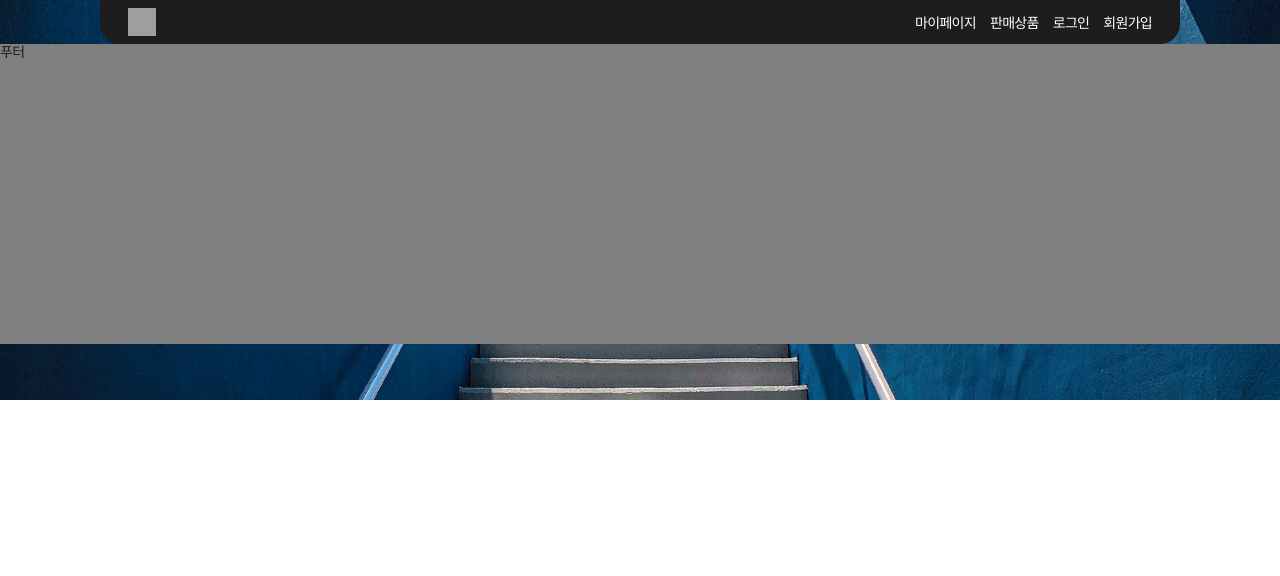
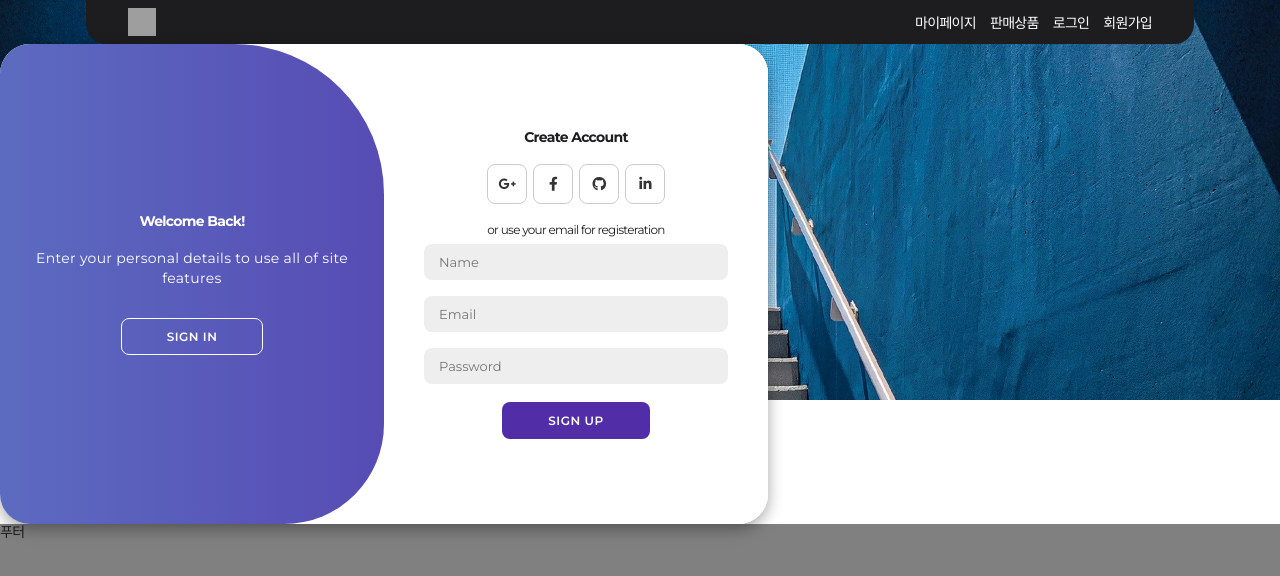
Before and after one commit to HJ-dp/adhd, a Vue app: page /login in a window 1280 px wide. Shown: the top 576 px of the page. Built offline with nearby package versions, Linux system fonts and the light colour scheme; grey boxes are pictures that could not be loaded.

Commit message:
Add : Login # 1

```diff
--- a/src/App.vue
+++ b/src/App.vue
@@ -12,6 +12,7 @@ import theFooter from './components/common/Footer.vue'
 </script>
 
 <style scoped>
+
 .main-container{
   display: flex;
   flex-direction: column;
@@ -19,8 +20,7 @@ import theFooter from './components/common/Footer.vue'
   height: 100%;
 }
 .main-c {
-  margin-top: 356px;
-
+  /* margin-top: 356px; */
   min-height: calc(100vh - 700px);
 }
 </style>
--- a/src/components/common/GNB.vue
+++ b/src/components/common/GNB.vue
@@ -5,11 +5,12 @@
                 <img src="../../assets/Symbol_mono_Dinos Gold.png" alt="">
             </div>
             <div class="global-nav-items">
-            <a href="" class="global-nav-item">마이페이지</a>
-            <a href="" class="global-nav-item">판매상품</a>
-            <a href="" class="global-nav-item">로그인</a>
-            <a href="" class="global-nav-item">회원가입</a>
-        </div>
+                <a href="" class="global-nav-item">마이페이지</a>
+                <a href="" class="global-nav-item">판매상품</a>
+                <!-- <a href="" class="global-nav-item">로그인</a> -->
+                <router-link to="/login">로그인</router-link>
+                <a href="" class="global-nav-item">회원가입</a>
+            </div>
         </nav>
         <div class="title-banner-container">
         </div>
@@ -18,15 +19,15 @@
 
 <script setup>
 
+
 </script>
 
 <style scoped>
-
 /* 전체 */
-.header-container{
+.header-container {
     width: 100%;
     height: 44px;
-    position: relative;
+    /* position: relative; */
 }
 
 /* 상단 네비 */
@@ -35,11 +36,11 @@
     max-width: 1024px;
     width: 80%;
     height: 100%;
-    background-color: rgb(29,29,31);
+    background-color: rgb(29, 29, 31);
     border-bottom-left-radius: 20px;
     border-bottom-right-radius: 20px;
-    padding: 0 2em;
-    color : white;
+    padding: 0 3em;
+    color: white;
     display: flex;
     justify-content: space-between;
     align-items: center;
@@ -47,18 +48,21 @@
 
 .global-nav-items {
     display: flex;
-    gap:1em;
+    gap: 1em;
 }
+
 .logo {
     background-image: url(../../assets/Symbol_Home.png);
     height: 2em;
     width: 2em;
 }
 
-.logo > img{
+.logo>img {
     width: 100%;
     height: 100%;
 }
+
+
 /* 헤더 배너 */
 .title-banner-container {
     background-image: url(/titlebanner.jpg);
@@ -73,6 +77,4 @@
     z-index: -1;
 }
 
-
-
 </style>
--- /dev/null
+++ b/src/components/user/regist.vue
@@ -0,0 +1,270 @@
+<template>
+    <div :class="{'container':true, 'active':toggle}" id="container">
+        <link rel="stylesheet" href="https://cdnjs.cloudflare.com/ajax/libs/font-awesome/6.4.2/css/all.min.css">
+        <div class="form-container sign-up">
+            <form>
+                <h1>Create Account</h1>
+                <div class="social-icons">
+                    <a href="#" class="icon"><i class="fa-brands fa-google-plus-g"></i></a>
+                    <a href="#" class="icon"><i class="fa-brands fa-facebook-f"></i></a>
+                    <a href="#" class="icon"><i class="fa-brands fa-github"></i></a>
+                    <a href="#" class="icon"><i class="fa-brands fa-linkedin-in"></i></a>
+                </div>
+                <span>or use your email for registeration</span>
+                <input type="text" placeholder="Name">
+                <input type="email" placeholder="Email">
+                <input type="password" placeholder="Password">
+                <button>Sign Up</button>
+            </form>
+        </div>
+        <div class="form-container sign-in">
+            <form>
+                <h1>Sign In</h1>
+                <div class="social-icons">
+                    <a href="#" class="icon"><i class="fa-brands fa-google-plus-g"></i></a>
+                    <a href="#" class="icon"><i class="fa-brands fa-facebook-f"></i></a>
+                    <a href="#" class="icon"><i class="fa-brands fa-github"></i></a>
+                    <a href="#" class="icon"><i class="fa-brands fa-linkedin-in"></i></a>
+                </div>
+                <span>or use your email password</span>
+                <input type="email" placeholder="Email">
+                <input type="password" placeholder="Password">
+                <a href="#">Forget Your Password?</a>
+                <button>Sign In</button>
+            </form>
+        </div>
+        <div class="toggle-container">
+            <div class="toggle">
+                <div class="toggle-panel toggle-left">
+                    <h1>Welcome Back!</h1>
+                    <p>Enter your personal details to use all of site features</p>
+                    <button @click="toggle = !toggle" class="hidden" id="login">Sign In</button>
+                </div>
+                <div class="toggle-panel toggle-right">
+                    <h1>Hello, Friend!</h1>
+                    <p>Register with your personal details to use all of site features</p>
+                    <button @click="toggle = !toggle"  class="hidden" id="register">Sign Up</button>
+                </div>
+            </div>
+        </div>
+    </div>
+</template>
+
+<script setup>
+import { ref } from 'vue';
+const toggle = ref(true);
+
+</script>
+
+<style scoped>
+@import url('https://fonts.googleapis.com/css2?family=Montserrat:wght@300;400;500;600;700&display=swap');
+
+*{
+    margin: 0;
+    padding: 0;
+    box-sizing: border-box;
+    font-family: 'Montserrat', sans-serif;
+}
+
+body{
+    background-color: #c9d6ff;
+    background: linear-gradient(to right, #e2e2e2, #c9d6ff);
+    display: flex;
+    align-items: center;
+    justify-content: center;
+    flex-direction: column;
+    height: 100vh;
+}
+
+.container{
+    background-color: #fff;
+    border-radius: 30px;
+    box-shadow: 0 5px 15px rgba(0, 0, 0, 0.35);
+    position: relative;
+    overflow: hidden;
+    width: 768px;
+    max-width: 100%;
+    min-height: 480px;
+}
+
+.container p{
+    font-size: 14px;
+    line-height: 20px;
+    letter-spacing: 0.3px;
+    margin: 20px 0;
+}
+
+.container span{
+    font-size: 12px;
+}
+
+.container a{
+    color: #333;
+    font-size: 13px;
+    text-decoration: none;
+    margin: 15px 0 10px;
+}
+
+.container button{
+    background-color: #512da8;
+    color: #fff;
+    font-size: 12px;
+    padding: 10px 45px;
+    border: 1px solid transparent;
+    border-radius: 8px;
+    font-weight: 600;
+    letter-spacing: 0.5px;
+    text-transform: uppercase;
+    margin-top: 10px;
+    cursor: pointer;
+}
+
+.container button.hidden{
+    background-color: transparent;
+    border-color: #fff;
+}
+
+.container form{
+    background-color: #fff;
+    display: flex;
+    align-items: center;
+    justify-content: center;
+    flex-direction: column;
+    padding: 0 40px;
+    height: 100%;
+}
+
+.container input{
+    background-color: #eee;
+    border: none;
+    margin: 8px 0;
+    padding: 10px 15px;
+    font-size: 13px;
+    border-radius: 8px;
+    width: 100%;
+    outline: none;
+}
+
+.form-container{
+    position: absolute;
+    top: 0;
+    height: 100%;
+    transition: all 0.6s ease-in-out;
+}
+
+.sign-in{
+    left: 0;
+    width: 50%;
+    z-index: 2;
+}
+
+.container.active .sign-in{
+    transform: translateX(100%);
+}
+
+.sign-up{
+    left: 0;
+    width: 50%;
+    opacity: 0;
+    z-index: 1;
+}
+
+.container.active .sign-up{
+    transform: translateX(100%);
+    opacity: 1;
+    z-index: 5;
+    animation: move 0.6s;
+}
+
+@keyframes move{
+    0%, 49.99%{
+        opacity: 0;
+        z-index: 1;
+    }
+    50%, 100%{
+        opacity: 1;
+        z-index: 5;
+    }
+}
+
+.social-icons{
+    margin: 20px 0;
+}
+
+.social-icons a{
+    border: 1px solid #ccc;
+    border-radius: 20%;
+    display: inline-flex;
+    justify-content: center;
+    align-items: center;
+    margin: 0 3px;
+    width: 40px;
+    height: 40px;
+}
+
+.toggle-container{
+    position: absolute;
+    top: 0;
+    left: 50%;
+    width: 50%;
+    height: 100%;
+    overflow: hidden;
+    transition: all 0.6s ease-in-out;
+    border-radius: 150px 0 0 100px;
+    z-index: 1000;
+}
+
+.container.active .toggle-container{
+    transform: translateX(-100%);
+    border-radius: 0 150px 100px 0;
+}
+
+.toggle{
+    background-color: #512da8;
+    height: 100%;
+    background: linear-gradient(to right, #5c6bc0, #512da8);
+    color: #fff;
+    position: relative;
+    left: -100%;
+    height: 100%;
+    width: 200%;
+    transform: translateX(0);
+    transition: all 0.6s ease-in-out;
+}
+
+.container.active .toggle{
+    transform: translateX(50%);
+}
+
+.toggle-panel{
+    position: absolute;
+    width: 50%;
+    height: 100%;
+    display: flex;
+    align-items: center;
+    justify-content: center;
+    flex-direction: column;
+    padding: 0 30px;
+    text-align: center;
+    top: 0;
+    transform: translateX(0);
+    transition: all 0.6s ease-in-out;
+}
+
+.toggle-left{
+    transform: translateX(-200%);
+}
+
+.container.active .toggle-left{
+    transform: translateX(0);
+}
+
+.toggle-right{
+    right: 0;
+    transform: translateX(0);
+}
+
+.container.active .toggle-right{
+    transform: translateX(200%);
+}
+</style>
--- a/src/router/index.js
+++ b/src/router/index.js
@@ -1,6 +1,6 @@
 import { createRouter, createWebHistory } from 'vue-router'
-import HomeView from '../views/HomeView.vue'
-
+import HomeView from '../views/test.vue'
+import RegistView from '../views/Login.vue'
 const router = createRouter({
   history: createWebHistory(import.meta.env.BASE_URL),
   routes: [
@@ -8,7 +8,11 @@ const router = createRouter({
       path: '/',
       name: 'home',
       component: HomeView
-    }
+    },{
+      path: '/login',
+      name: 'login',
+      component: RegistView
+    },
   ]
 })
 
--- a/src/views/HomeView.vue
+++ b/src/views/HomeView.vue
@@ -1,6 +1,7 @@
 <template>
   <div class="home-container">
     홈뷰
+    Lorem ipsum dolor sit amet consectetur adipisicing elit. Necessitatibus, qui! Accusamus officia laboriosam asperiores obcaecati perferendis hic, minima pariatur cum quisquam facere impedit temporibus, tempora doloremque optio velit nesciunt sed natus nihil esse eius debitis enim tenetur sequi omnis? Deleniti quis, ipsum iste quia cum quasi voluptates, vitae nulla magnam, modi tempora facere corrupti expedita? Dolore at architecto esse consectetur minima voluptate iure minus eum laudantium, magni, labore, non in hic! Harum laborum, corrupti reiciendis officia quo, eos optio reprehenderit, quae nemo sunt id neque totam vel? Repellat quo, ab est id enim corrupti. Quos earum cum placeat vel mollitia.
   </div>
 </template>
 
--- /dev/null
+++ b/src/views/Login.vue
@@ -0,0 +1,20 @@
+<template>
+	<log/>
+</template>
+
+<script setup>
+import log from '../components/user/regist.vue'
+</script>
+
+<style scoped>
+.main-top-promotion-video {
+  height: 100%;
+  width: 100%;
+  margin: 0px;
+  padding: 0px;
+  position: absolute;
+  left: 0;
+  top: 0;
+  object-fit: cover;
+}
+</style>
--- /dev/null
+++ b/src/views/test.vue
@@ -0,0 +1,16 @@
+<template>
+    <div>
+        <theHeader/>
+        <div class="main">ddfs</div>
+    </div>
+</template>
+
+<script setup>
+import theHeader from '../components/banner/Titlebanner.vue'
+</script>
+
+<style scoped>
+.main {
+    min-height: 1000px;
+}
+</style>
```
